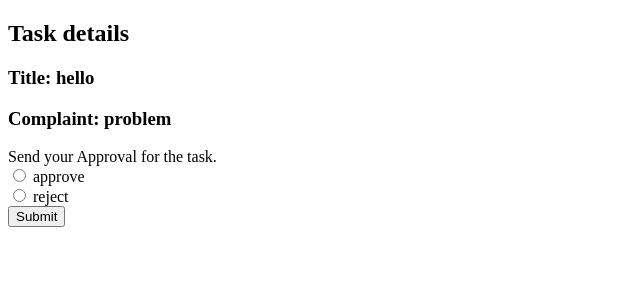
After one commit to Nandika-A/Resolve-Mate, a Django app: page /approve/1 in a window 1280 px wide. The commit adds this page. Shown: the top 300 px of the page, without its empty margins (0-640 px from the left). Run offline with Django 4.2, Linux system fonts and the light colour scheme; data comes from the database, SQL or seed files in the repository; both versions use the stored data as it was after the commit.

Commit message:
email config completed

```diff
--- a/ComplaintBox/home/forms.py
+++ b/ComplaintBox/home/forms.py
@@ -8,15 +8,10 @@ class CommentForm(forms.ModelForm):
         fields = ('name', 'email', 'body')
 
 
-'''
-class AssignWorkerForm(forms.ModelForm):
-    class Meta:
-        model = TaskHistory
-        fields = ['assigned']
-        widgets = {
-            'assigned': forms.CheckboxSelectMultiple(attrs={'class': 'column-checkbox'})
-        }
-        labels = {
-            'assigned' : 'Worker'
-        }
-'''
+NUMS= [
+    ('approve', 'approve'),
+    ('reject', 'reject'),
+
+    ]
+class CHOICES(forms.Form):
+    NUMS = forms.CharField(widget=forms.RadioSelect(choices=NUMS))
--- a/ComplaintBox/home/templates/email_template.html
+++ b/ComplaintBox/home/templates/email_template.html
@@ -10,10 +10,6 @@
     <h3>Kindly send your approval for the given task.</h3>
     <h3>Title: {{ title }}</h3>
     <h3>Complaint: {{ complaint }}</h3>
-    <form method="POST" action=".">
-        {% csrf_token %}
-        <input type="button" value="Approve" id="approve"/>
-        <input type="button" value="Reject" id="reject"/>
-    </form>
+    <button type="submit"><a href="http://127.0.0.1:8000{% url 'approve' id %}">Send your approval</a></button>
 </body>
 </html>
--- /dev/null
+++ b/ComplaintBox/home/templates/home/approve.html
@@ -0,0 +1,21 @@
+<!DOCTYPE html>
+<html lang="en">
+<head>
+    <meta charset="UTF-8">
+    <meta http-equiv="X-UA-Compatible" content="IE=edge">
+    <meta name="viewport" content="width=device-width, initial-scale=1.0">
+    <title>Approval</title>
+</head>
+<body>
+    <h2>Task details</h2>
+    <h3>Title: {{ task.title }}</h3>
+    <h3>Complaint: {{ task.complaint }}</h3>
+    Send your Approval for the task.
+    <form  method='POST' action="" enctype='multipart/form-data'>
+        {% csrf_token %}
+
+        {{form.NUMS}}
+        <input type="submit" value="Submit">
+    </form>
+</body>
+</html>
--- a/ComplaintBox/home/urls.py
+++ b/ComplaintBox/home/urls.py
@@ -1,4 +1,4 @@
-from home.views import homepage ,home, complaintform, profile_detail, displayhistory, adminpage,detailed_task,about#, admin_login
+from home.views import homepage ,home, complaintform, profile_detail, displayhistory, adminpage,detailed_task,about,approve#, admin_login
 from django.urls import path
 from user.views import editprofile
 from user import views as user_views
@@ -20,5 +20,6 @@ urlpatterns = [
     path('history/', displayhistory, name = 'history'),
     #path('adminlogin/', admin_login, name = 'admilogin'),
     path('adminpage', adminpage, name = 'adminpage'),
-    path('detailed_task/<int:pk>', detailed_task, name = 'detailed_task')
+    path('detailed_task/<int:pk>', detailed_task, name = 'detailed_task'),
+    path('approve/<int:pk>', approve, name="approve")
 ]
--- a/ComplaintBox/home/views.py
+++ b/ComplaintBox/home/views.py
@@ -30,6 +30,7 @@ from django.views.generic import (
 from django.core.mail import EmailMultiAlternatives
 from django.template.loader import render_to_string
 from django.utils.html import strip_tags
+from .forms import CHOICES
 
 def home(request):
     return render(request, 'home/homepage.html')
@@ -106,6 +107,7 @@ def profile_detail(request, pk):
                                             {
                                                 "title" : taskHistory.title,
                                                 "complaint" : taskHistory.complaint,
+                                                "id" : taskHistory.id
 
                                              }) # render with dynamic value
             text_content = strip_tags(html_content)
@@ -233,3 +235,47 @@ def displayhistory(request):
 
             }
     return render(request, 'home/displayhistory.html',context)
+
+def approve(request, pk):
+    task = get_object_or_404(TaskHistory, pk=pk)
+    form = CHOICES(request.POST)
+    adminemail = [
+        #'eleensmathew@gmail.com',
+        'nandikaagrawal610@gmail.com',
+    ]
+    if form.is_valid():
+        selected = form.cleaned_data.get("NUMS")
+        if selected == "approve":
+            send_mail(
+            'Complaint approved.',
+            'Your complaint has been approved.\n'+
+            'Title:' + task.title + '\nComplaint:' + task.complaint+'\n'
+            + 'Selected employee will arrive your place within 1hr.'
+            + '\nEmployee\'s name:' + task.assigned.worker.user.username,
+            'basicuser338@gmail.com',
+            [task.assignedby.user.email],
+            )
+            send_mail(
+                'Task approved',
+                'Kindly reach within 1hr.' +
+                '\nAddress:' +task.assignedby.address+
+                '\nComplaint:'+ task.complaint,
+                'basicuser338@gmail.com',
+                [task.assigned.worker.user.email],
+            )
+        else:
+            send_mail(
+                'Task rejected',
+                'The employee '+ task.assigned.worker.user.username
+                +'\nID '+ str(task.assigned.id) +
+                ' rejected to work on complaint: ' + task.complaint +
+                '\n Assign another employee for the same.',
+                'basicuser338@gmail.com',
+                adminemail,
+            )
+
+    return render(request, 'home/approve.html',
+                  {
+                      "task" : task,
+                      "form" : form
+                  })
```
Also changed, not shown: ComplaintBox/db.sqlite3.
